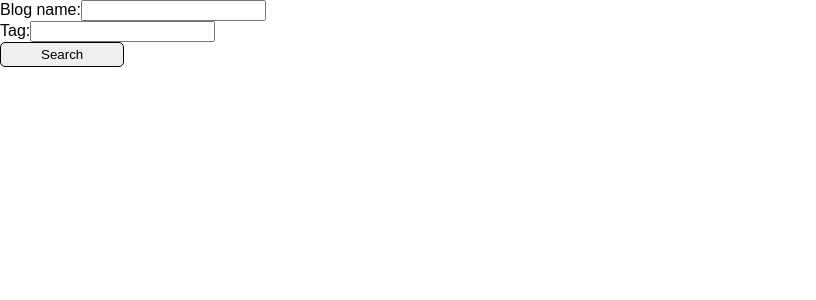
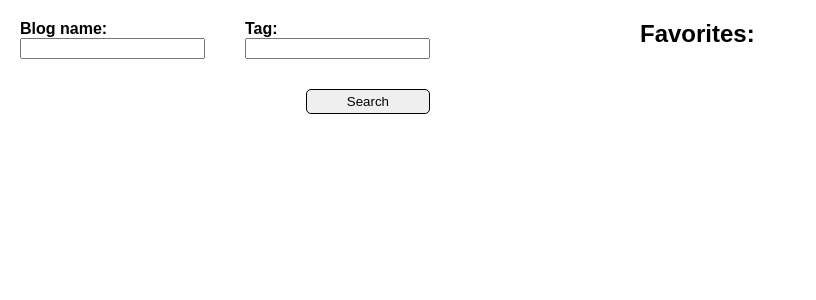
Before and after one commit to amandanagai/tumblr_collector, a React (Create React App) app in the folder collector_ui/: page / in a window 1280 px wide. Shown: the top 300 px of the page, without its empty margins (0-816 px from the left). Built offline with nearby package versions, Linux system fonts and the light colour scheme.

Commit message:
api calls working, design closer along, add / remove function not yet started

```diff
--- a/collector_ui/src/App.css
+++ b/collector_ui/src/App.css
@@ -1,41 +1,86 @@
-#tumblrDemoApp {
+#tumblr-demo-app {
+  display: flex;
+  flex-direction: row;
+}
+
+#left-container {
+  display: flex;
+  flex-direction: column;
+  width: 50%;
+}
+
+#form-container {
+  display: flex;
+  flex-direction: row;
+  justify-content: flex-start;
+  width: 100%;
+}
+
+#search-form {
+
+}
+
+#search-field-container {
+  display: flex;
+  flex-direction: row;
+}
+
+.search-field {
+  display: flex;
+  flex-direction: column;
+  margin: 20px 20px 20px 20px;
+}
+
+#search-button-container {
+  display: flex;
+  flex-direction: row;
+  justify-content: flex-end;
+}
+
+#posts-container {
+  display: flex;
+  flex-direction: column;
+  justify-content: flex-start;
+  width: 100%;
+}
+
+.post-container {
+  display: flex;
+  flex-direction: row;
+  justify-content: center;
+  width: 80%;
+  height: 200px;
+  margin: 10px 10px 10px 10px;
+  color: black;
+  border: solid;
+  border-width: 1px;
+  border-radius: 5px;
+  padding: 30px 20px 30px 20px;
+}
+
+.post-content {
+  width: 75%;
+  height: 80%;
+}
+
+.post-summary-text {
+  overflow-wrap: break-word;
+}
+
+.post-image {
+}
+
+.blog-button-container {
+  width: 25%;
+}
+
+#right-container {
+  display: flex;
+  flex-direction: column;
+  width: 50%;
+}
+
+#favorites-container {
   display: flex;
   flex-direction: column;
 }
-
-#formContainer {
-  display: flex;
-  flex-direction: row;
-  justify-content: flex-start;
-}
-
-#postsContainer {
-  display: flex;
-  flex-direction: column;
-  justify-content: flex-start;
-  width: 50%;
-}
-
-.postContainer {
-  width: 400px;
-  height: 50px;
-}
-
-.textContainer {
-  /*does this do what I want?*/
-  overflow: hidden;
-  /*white-space: nowrap;*/
-}
-
-#searchForm {
-
-}
-
-.blogSummaryBox {
-  width: 100;
-  height: 100;
-}
-
-.summaryText {
-  color: black;
-}
--- a/collector_ui/src/App.js
+++ b/collector_ui/src/App.js
@@ -24,16 +24,20 @@ class App extends Component {
   handleClick(e) {
     e.preventDefault()
 
+    let searchingPosts = this.state.blogName ? true : false
+    let noSpacesBlogName = this.state.blogName.replace(/ /g, "")
+
     axios
       .get(`${server_path}/`, {
         params: {
-          blog_name: this.state.blogName
+          blog_name: noSpacesBlogName,
+          tag: this.state.tag
         }
       })
       .then(res => {
         console.log('posts', res)
         this.setState({
-          posts: res.data.posts
+          posts: searchingPosts ? res.data.posts : res.data
         })
       })
       .catch(error => {
@@ -49,33 +53,46 @@ class App extends Component {
 
   render() {
     let { posts } = this.state
-    let postsList = posts.map((post, i) => (
-      <div class="postContainer">
-        <div class="textContainer">
-          <a href={post.post_url}>
-            <div class="blogSummaryBox" >
-            <p class="summaryText" key={i}>{post.body.replace(/<\/?p>/g, '')}</p>
-            </div>
+    let postsList =
+      posts ?
+        posts.map((post, i) => (
+          <div className="post-container" key={i}>
+            <a className="post-content" href={post.post_url}>
+              <div className="post-summary-text">{post.summary}</div>
+              <img className="post-image" src={post.image_permalink} alt="" />
             </a>
-        </div>
-        <div>
+            <div className="blog-button-container">
               <BlogTileButton buttonName="add" />
             </div>
           </div>
         ))
+      :
+        ""
 
     return (
-      <div id="tumblrDemoApp">
-        <div id="formContainer" >
-          <form id="searchForm" onSubmit={this.handleClick}>
+      <div id="tumblr-demo-app">
+        <div id="left-container" >
+          <div id="form-container" >
+            <form id="search-form" onSubmit={this.handleClick}>
+              <div id="search-field-container">
                 <SearchField title="Blog name:" name="blogName" blogName={this.state.blogName} handleChange={this.handleChange} />
                 <SearchField title="Tag:" name="tag" tag={this.state.tag} handleChange={this.handleChange} />
+              </div>
+              <div id="search-button-container">
                 <FormButton buttonName="Search" />
+              </div>
             </form>
           </div>
 
-        <div id="postsContainer">
+          <div id="posts-container">
             {postsList}
+          </div>
+        </div>
+
+        <div id="right-container" >
+          <div id="favorites-container">
+            <h2>Favorites:</h2>
+          </div>
         </div>
       </div>
     )
--- a/collector_ui/src/Button.css
+++ b/collector_ui/src/Button.css
@@ -7,6 +7,7 @@
   text-decoration: none;
   font-weight: bold;
   text-transform: capitalize;
+  color: black;
 }
 
 .blog-tile-button-add {
@@ -21,4 +22,5 @@
   border: solid;
   border-width: 1px;
   border-radius: 5px;
+  margin: 10px 20px 10px 20px;
 }
--- a/collector_ui/src/Button.js
+++ b/collector_ui/src/Button.js
@@ -2,11 +2,11 @@ import React from 'react'
 import './Button.css'
 
 const FormButton = ({ buttonName }) => (
-  <input type="submit" class="form-button" value={buttonName}></input>
+  <input type="submit" className="form-button" value={buttonName}></input>
 )
 
 const BlogTileButton = ({ buttonName }) => (
-  <a href="" class={`blog-tile-button-${buttonName}`}>{buttonName}</a>
+  <a href="" className={`blog-tile-button-${buttonName}`}>{buttonName}</a>
 )
 
 export { FormButton, BlogTileButton }
--- /dev/null
+++ b/collector_ui/src/SearchField.css
@@ -0,0 +1,3 @@
+label {
+  font-weight: bold;
+}
--- a/collector_ui/src/SearchField.js
+++ b/collector_ui/src/SearchField.js
@@ -1,7 +1,8 @@
 import React from 'react'
+import './SearchField.css'
 
 const SearchField = ({ title, name, handleChange, blogName, tag }) => (
-  <div>
+  <div className="search-field">
     <label>{title}</label>
     <input type="text" onChange={handleChange} name={name} value={blogName || tag}></input>
   </div>
```
Also changed, not shown: 1 other file (tests, documents, lock files or other folders). Lines whose indentation alone changed are shown as unchanged.
